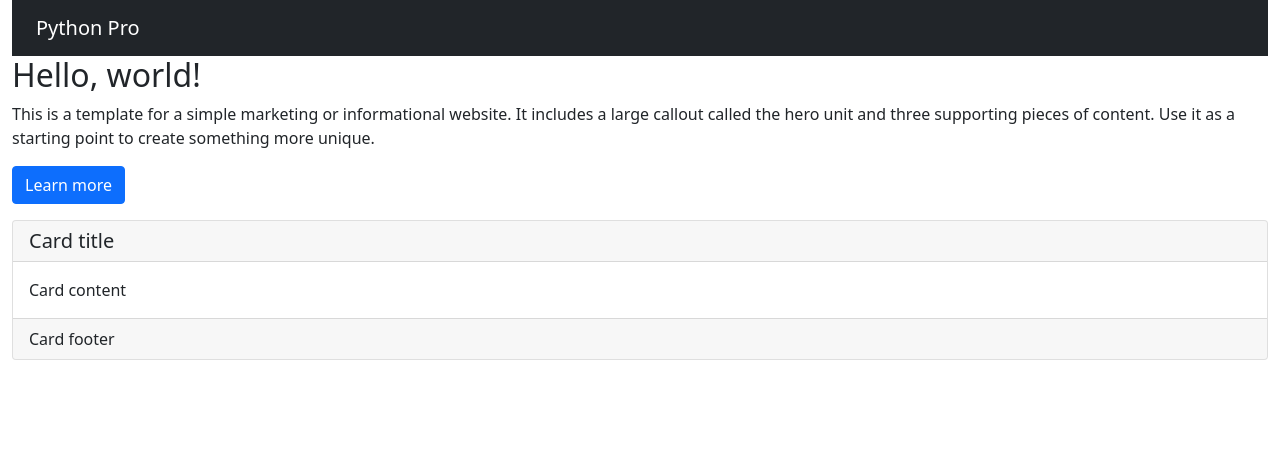
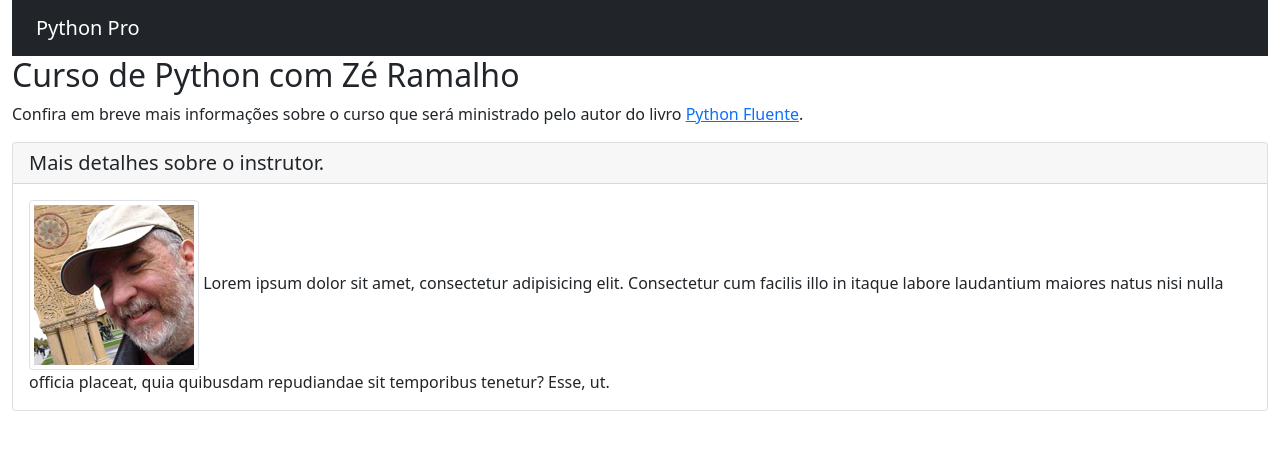
Before and after one commit to hemilioaraujo/cursoDjangoPythonPro, a Django app: page / in a window 1280 px wide. Shown: the top 450 px of the page. Run offline with Django 3.2, Linux system fonts and the light colour scheme; some libraries are stand-ins or nearby versions.

Commit message:
adicionado favicon, descrição e informações

```diff
--- a/pypro/base/templates/base/home.html
+++ b/pypro/base/templates/base/home.html
@@ -10,6 +10,8 @@
 
     <meta name="description" content="Página do curso python pro">
     <meta name="author" content="Hemílio">
+
+	  <link rel="icon" type="image/png" href="{% static 'img/favicon.png' %}">
 
     <link href="{% static 'css/bootstrap.min.css' %}" rel="stylesheet">
     <link href="{% static 'css/style.css' %}" rel="stylesheet">
@@ -39,13 +41,11 @@
 </nav>
 			<div class="jumbotron">
 				<h2>
-					Hello, world!
+					Curso de Python com Zé Ramalho
 				</h2>
 				<p>
-					This is a template for a simple marketing or informational website. It includes a large callout called the hero unit and three supporting pieces of content. Use it as a starting point to create something more unique.
-				</p>
-				<p>
-					<a class="btn btn-primary btn-large" href="#">Learn more</a>
+					Confira em breve mais informações sobre o curso que será ministrado
+					pelo autor do livro <a href="#" target="_blank">Python Fluente</a>.
 				</p>
 			</div>
 		</div>
@@ -54,15 +54,18 @@
 		<div class="col-md-12">
 			<div class="card">
 				<h5 class="card-header">
-					Card title
+					Mais detalhes sobre o instrutor.
 				</h5>
 				<div class="card-body">
 					<p class="card-text">
-						Card content
+						<img src="{% static 'img/luciano-ramalho.png' %}" alt="Foto Luciano Ramalho"
+							 class="img-thumbnail float-left mr-3">
+
+						Lorem ipsum dolor sit amet, consectetur adipisicing elit.
+						Consectetur cum facilis illo in itaque labore laudantium
+						maiores natus nisi nulla officia placeat, quia quibusdam
+						repudiandae sit temporibus tenetur? Esse, ut.
 					</p>
-				</div>
-				<div class="card-footer">
-					Card footer
 				</div>
 			</div>
 		</div>
```
